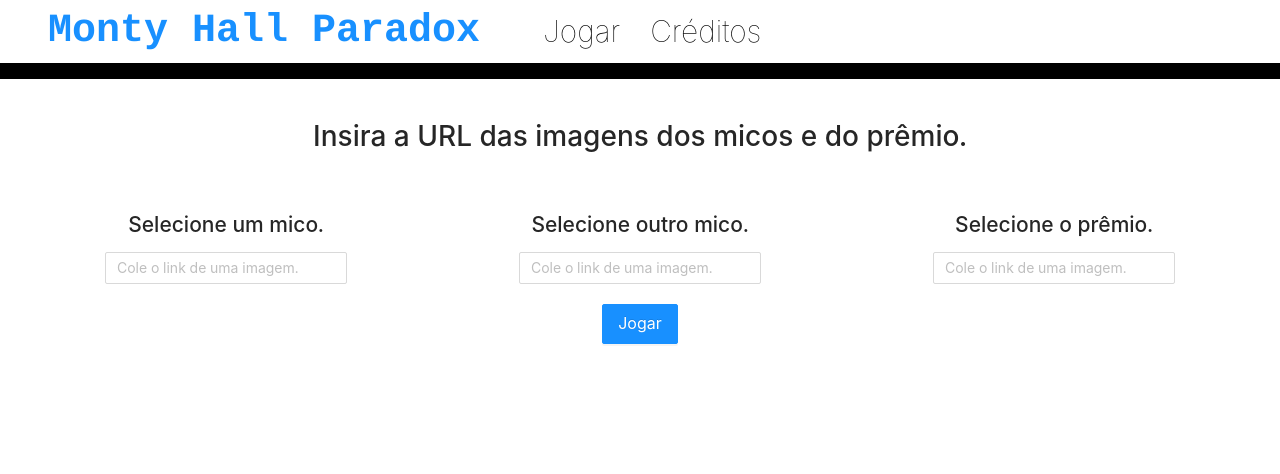
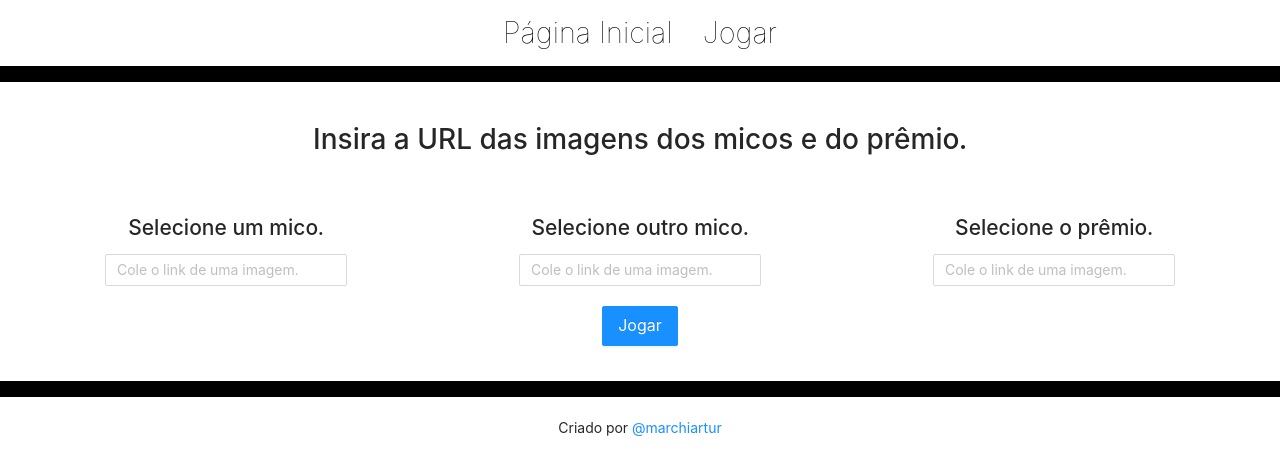
Before and after one commit to marchiartur/monty-hall, a React (Create React App) app: page /jogar in a window 1280 px wide. Shown: the top 474 px of the page. Built offline with nearby package versions, Linux system fonts and the light colour scheme.

Commit message:
Atualização de header, footer e uma mensagem

```diff
--- a/public/index.html
+++ b/public/index.html
@@ -22,7 +22,7 @@
       work correctly both with client-side routing and a non-root public URL.
       Learn how to configure a non-root public URL by running `npm run build`.
     -->
-  <title>React App</title>
+  <title>Monty Hall Problem</title>
 </head>
 
 <body>
--- a/src/components/footer/footer.js
+++ b/src/components/footer/footer.js
@@ -1,10 +1,21 @@
 import React from 'react';
+import styled from 'styled-components';
 
 
 export default function Footer(){
     return(
-        <>
-            FOOTER
-        </>
+        <FooterContainer>
+            <p style={{marginBottom: '0'}}>
+                Criado por <a href='https://github.com/marchiartur' target="_blank" >@marchiartur</a>
+            </p>
+        </FooterContainer>
     )
-}
+};
+
+const FooterContainer = styled.div`
+display: flex;
+padding: 20px 2rem;
+height: auto;
+border-top: 1rem solid black;
+justify-content: center;
+`
--- a/src/components/header/header.js
+++ b/src/components/header/header.js
@@ -3,27 +3,21 @@ import styled from 'styled-components';
 import { NavLink } from 'react-router-dom';
 
 export default function Header() {
+
     return (
         <>
             <HeaderDiv>
                 <HeaderNav>
-                    <Logo className='logo-container'>
-                        <NavLink to='/'>
-                            <a style={{ color: 'light blue' }}>
-                                Monty Hall Paradox
-                            </a>
-                        </NavLink>
-                    </Logo>
                     <NavLinkContainer className='navlinks-container'>
-                        <ul style={{ fontSize: '30px', fontWeight: 'lighter', margin: '0', marginLeft: '40px' }}>
+                        <ul style={{ fontSize: '29px', fontWeight: 'lighter', marginLeft: '6px', margin: '0' }}>
+                            <ListItem>
+                                <NavLink to='/'>
+                                    <ItemNavLink>Página Inicial</ItemNavLink>
+                                </NavLink>
+                            </ListItem>
                             <ListItem>
                                 <NavLink to='/jogar'>
                                     <ItemNavLink>Jogar</ItemNavLink>
-                                </NavLink>
-                            </ListItem>
-                            <ListItem>
-                                <NavLink to='/creditos'>
-                                    <ItemNavLink>Créditos</ItemNavLink>
                                 </NavLink>
                             </ListItem>
                         </ul>
@@ -34,20 +28,16 @@ export default function Header() {
     )
 };
 
-const Logo = styled.div`
-float: left;
-margin-left: 2rem;
-font-family: Courier, monospace;
-font-size: 40px;
-font-weight: bold;
-`
-
 const HeaderDiv = styled.div`
 display: block;
+left: 0px;
+right: 0px;
+top: 0px;
+z-index: 9;
 `
-
 const HeaderNav = styled.nav`
-padding: 0px 1rem;
+display: flex;
+padding: 10px 2rem;
 height: auto;
 justify-content: center;
 border-bottom: 1rem solid black;
@@ -56,7 +46,8 @@ border-bottom: 1rem solid black;
 const NavLinkContainer = styled.div`
 display: flex;
 height: auto;
-padding: 8px;
+margin: auto;
+align-items: center;
 `
 
 const ListItem = styled.li`
@@ -65,7 +56,7 @@ display: inline;
 padding: 0px 15px;
 `
 
-const ItemNavLink = styled.a`
+const ItemNavLink = styled.div`
 position: relative;
 display: inline-block;
 color: black;
--- a/src/components/layout/layout.js
+++ b/src/components/layout/layout.js
@@ -2,12 +2,14 @@ import React from 'react';
 import PropTypes from 'prop-types';
 import { Wrapper } from './styles';
 import Header from '../header/header';
+import Footer from '../footer/footer';
 
 export default function Layout({ children }) {
     return (
         <>
             <Header />
             <Wrapper>{children}</Wrapper>
+            <Footer />
         </>
     )
 };
--- a/src/components/layout/styles.js
+++ b/src/components/layout/styles.js
@@ -2,5 +2,5 @@ import styled from "styled-components";
 export const Wrapper = styled.div`
     padding: 20px;
     margin: 15px;
-    height: 100%;
+    height: auto;
 `;
--- a/src/pages/home/home.js
+++ b/src/pages/home/home.js
@@ -8,8 +8,9 @@ export default function Home() {
     return (
         <Layout>
             <h1>Paradoxo de Monty Hall</h1>
+            <p>O problema de Monty Hall, também conhecido por paradoxo de Monty Hall é um problema matemático e paradoxo que surgiu a partir de um concurso televisivo dos Estados Unidos chamado Let’s Make a Deal, exibido na década de 1970.</p>
             <NavLink to='/jogar'>
-                <Button>
+                <Button type='primary' size='large'>
                     Iniciar o jogo
                 </Button>
             </NavLink>
--- a/src/pages/settings/settings.js
+++ b/src/pages/settings/settings.js
@@ -1,7 +1,7 @@
 import React, { useState } from 'react';
 import './settings.css';
 import Layout from '../../components/layout/layout';
-import { Typography, Row, Col, Button, Input, notification } from 'antd';
+import { Row, Col, Button, Input, notification } from 'antd';
 import gifCurtain from '../../images/curtain.gif';
 import frameCurtain from '../../images/frame_curtain.jpg';
 
@@ -12,7 +12,9 @@ export default function Settings() {
     });
 
     const [titles, setTitles] = useState(['Selecione um mico.', 'Selecione outro mico.', 'Selecione o prêmio.']);
-    const [gameMessages,] = useState(['Escolha uma das três cortinas', 'Você quer mudar sua escolha?', 'Clique em uma das cortinas para jogar novamente.']);
+    const [choosedCurtain, setChoosedCurtain] = useState();
+    const [openedCurtain, setOpenedCurtain] = useState();
+    const [gameMessages, setGameMessages] = useState(['Escolha uma das três cortinas', 'Você quer mudar sua escolha?', 'Clique em uma das cortinas para jogar novamente.']);
     const [gameStage, setGameStage] = useState(0);
     const [imageOne, setImageOne] = useState('');
     const [imageTwo, setImageTwo] = useState('');
@@ -23,9 +25,7 @@ export default function Settings() {
     const [imagesSources, setImagesSources] = useState(['', '', '']);
 
     const [sortedCurtains, setSortedCurtains] = useState([]);
-    const [choosedCurtain, setChoosedCurtain] = useState();
 
-    const [openedCurtain, setOpenedCurtain] = useState();
 
     function sortImages() {
         setImagesSources([imageOne, imageTwo, imageThree]);
@@ -130,7 +130,11 @@ export default function Settings() {
         });
         setButtonsCurtains(nextState);
 
+        let arrayMessages = gameMessages;
+        arrayMessages[1] = `Você quer mudar sua escolha da cortina ${micoCurtainNumber}?`
+        setGameMessages(arrayMessages);
         notification.warn({ description: `O prêmio não está na cortina ${micoCurtainNumber}` });
+
         setGameStage(2);
     };
 
@@ -160,7 +164,7 @@ export default function Settings() {
     return (
         <Layout>
             <>
-                <Row style={{marginBottom: '50px'}}>
+                <Row style={{ marginBottom: '50px' }}>
                     <h1 style={center}>
                         {gameStage === 1 ? gameMessages[0] : gameStage === 2 ? gameMessages[1] : gameStage === 3 ? gameMessages[2] : 'Insira a URL das imagens dos micos e do prêmio.'}
                     </h1>
@@ -193,9 +197,12 @@ export default function Settings() {
                 </Row>
 
                 <Row style={{ marginTop: '20px' }} gutter={{ xs: 8, sm: 16, md: 24, lg: 32 }}>
-                    <Col style={{ display: beforeSort ? 'visible' : 'none' }, center}>
-                        <Button type='primary' size='large' style={center} onClick={() => sortImages()} >Jogar</Button>
-                    </Col>
+                    {
+                        beforeSort ?
+                        <Col style={{ display: beforeSort === true ? 'visible' : 'none' }, center}>
+                            <Button type='primary' size='large' style={center} onClick={() => sortImages()} >Jogar</Button>
+                        </Col> : ''
+                    }
 
                     {beforeSort ? ' ' : buttonsCurtains.map(button => (
                         <Col key={button.id} style={center}>
```
Also changed, not shown: .eslintrc.json (added), 1 other file (tests, documents, lock files or other folders).
